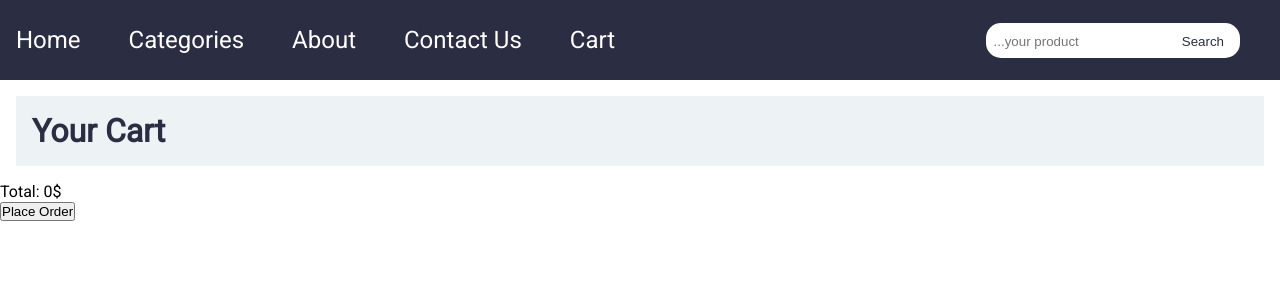
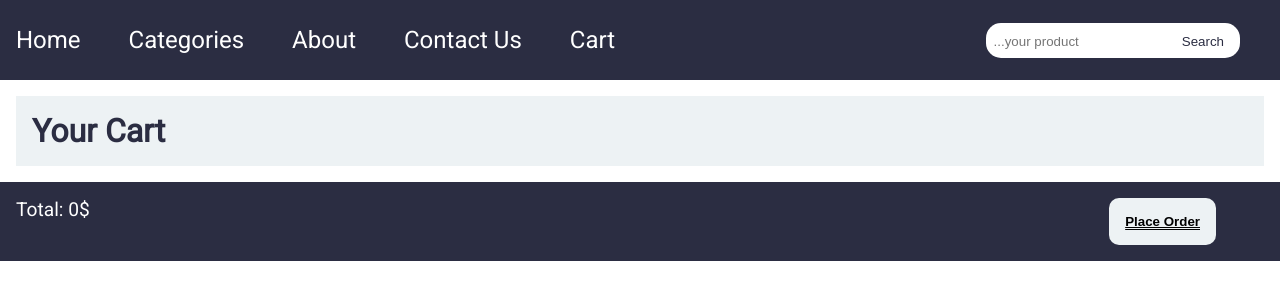
Before and after one commit to AlexandruIoan20/AlexandruIoan20.github.io, a React (Create React App) app in the folder shop/: page /cart in a window 1280 px wide. Shown: the top 300 px of the page. Built offline with nearby package versions, Linux system fonts and the light colour scheme; what unsplash-js would draw is missing.

Commit message:
Cart styling started

```diff
--- a/shop/src/App.jsx
+++ b/shop/src/App.jsx
@@ -13,6 +13,7 @@ import './styling/contact.css';
 import './styling/about.css';
 import './styling/categories.css';
 import './styling/items.css';
+import './styling/cart.css';
 import { Routes, Route } from "react-router-dom";
 import ItemList from "./components/ItemList";
 import Item from "./components/Item";
--- a/shop/src/components/CartElement.jsx
+++ b/shop/src/components/CartElement.jsx
@@ -4,10 +4,10 @@ const CartElement = (props) => {
     const { item, onIncreasingQ, onInputButton } = props;
     return (
         <section className="cart-element">
-            <p> { `${item.name}` }</p>
             <img src= { item.url } width = "100px" height="100px" alt="...loading" />
 
             <article className="price-q-informator">
+                <p> { `${item.name}` }</p>
                 <form>
                     <button className="cart-button" onClick={ (e) =>
                         {
@@ -27,7 +27,7 @@ const CartElement = (props) => {
                         }
                         }> + </button>
                 </form>
-                <p className="price"> {`${item.quantity} x ${item.price * item.quantity}$ / ${item.quantity} / ${item.price}$`} </p>
+                <p className="price"> {`${item.quantity} x ${item.price * item.quantity}$ / ${item.quantity} x ${item.price}$`} </p>
             </article>
         </section>
     )
--- a/shop/src/components/Helpers/items.js
+++ b/shop/src/components/Helpers/items.js
@@ -73,7 +73,7 @@ const ITEMS = [
         price: 200,
       },
       {
-        name: 'Surprinse Products',
+        name: 'Surprise Products',
         price: 30,
       },
       {
--- /dev/null
+++ b/shop/src/styling/cart.css
@@ -0,0 +1,85 @@
+.cart-element {
+    padding: 1rem;
+    margin: 1rem;
+    background-color: #edf2f4;
+
+    margin-top: 2rem;
+    margin-bottom: 2rem;
+
+    border: 5px solid #2b2d42;
+    border-radius: 10px;
+
+    display: flex;
+    align-content: center;
+    align-items: center;
+    column-gap: 2rem;
+}
+
+.cart-element img {
+    margin-left: 1rem;
+    border: 6px solid #8d99ae;
+    border-radius: 10px;
+
+    outline: 2px solid #ef233c;
+    outline-offset: 2px;
+}
+
+/* input */
+
+.price-q-informator p {
+    text-align: center;
+}
+
+.price-q-informator input {
+    margin-top: .5rem;
+    margin-bottom: .5rem;
+
+    border: none;
+    padding: .4rem;
+    border-radius: 10px;
+}
+
+.cart-button  {
+    border:none;
+    background-color: #edf2f4;
+    margin-inline: .5rem;
+    font-weight: 900;
+
+    padding: 1rem;
+}
+
+.cart-button:hover {
+    background-color: #8d99ae;
+    color: white;
+
+    border-radius: 50%;
+}
+
+/* Total Informations */
+.total-price-display {
+    display: flex;
+
+    background-color: #2b2d42;
+    color: white;
+    padding: 1rem;
+    position: sticky;
+    font-size: 1.2rem;
+    bottom: 0;
+    width: 100vw;
+
+}
+
+.place-order-button {
+    margin-left: auto;
+    margin-right: 3rem;
+
+    border: none;
+    padding: 1rem;
+    border-radius: 10px;
+
+    text-decoration: underline double;
+    background-color:#edf2f4;
+
+    font-weight: 550;
+
+}
--- a/shop/src/styling/nav.css
+++ b/shop/src/styling/nav.css
@@ -12,6 +12,8 @@ body {
     padding-inline: 1rem;
 
     background-color: #2B2D42;
+    position: sticky;
+    top: 0;
 }
 
 .navbar ul {
```
